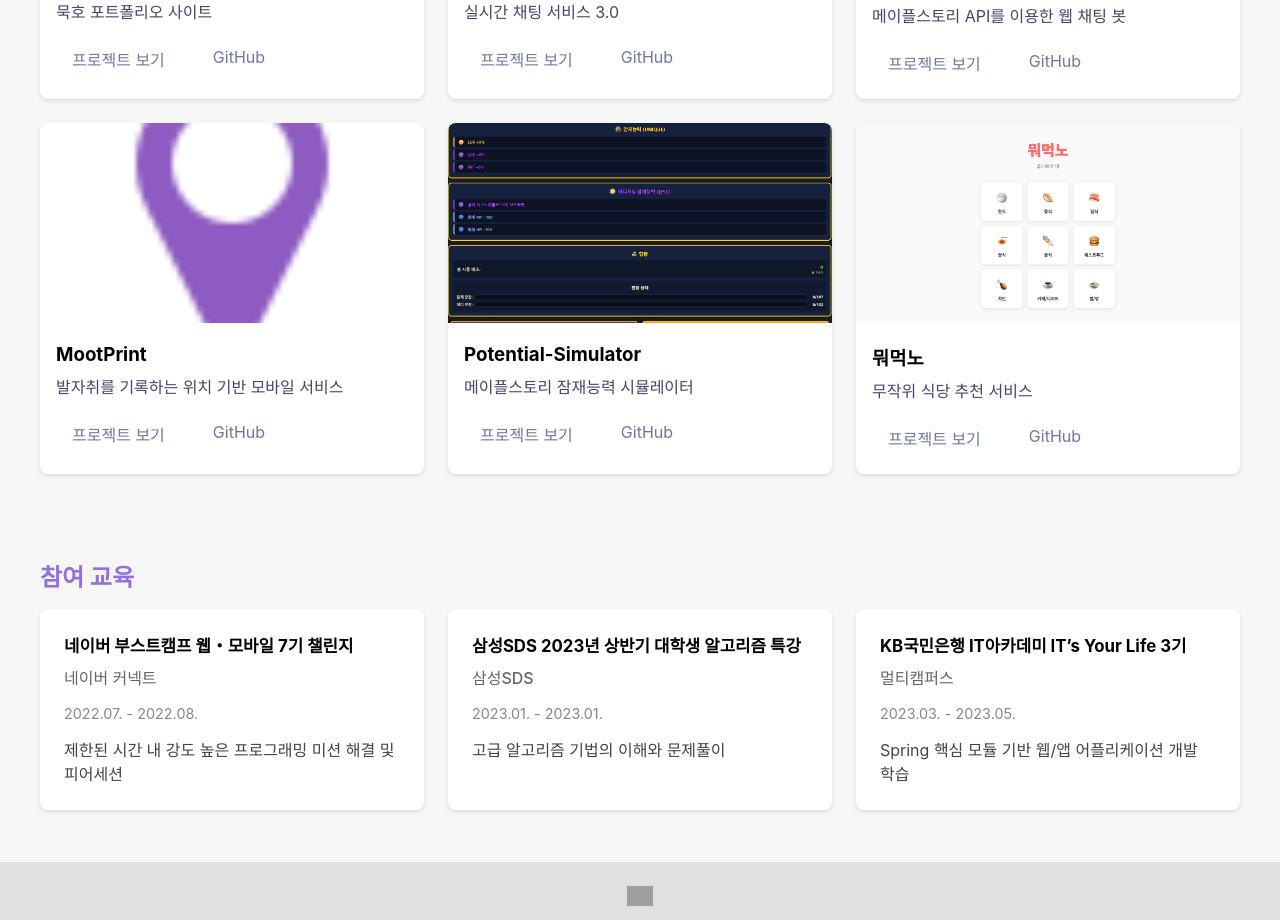
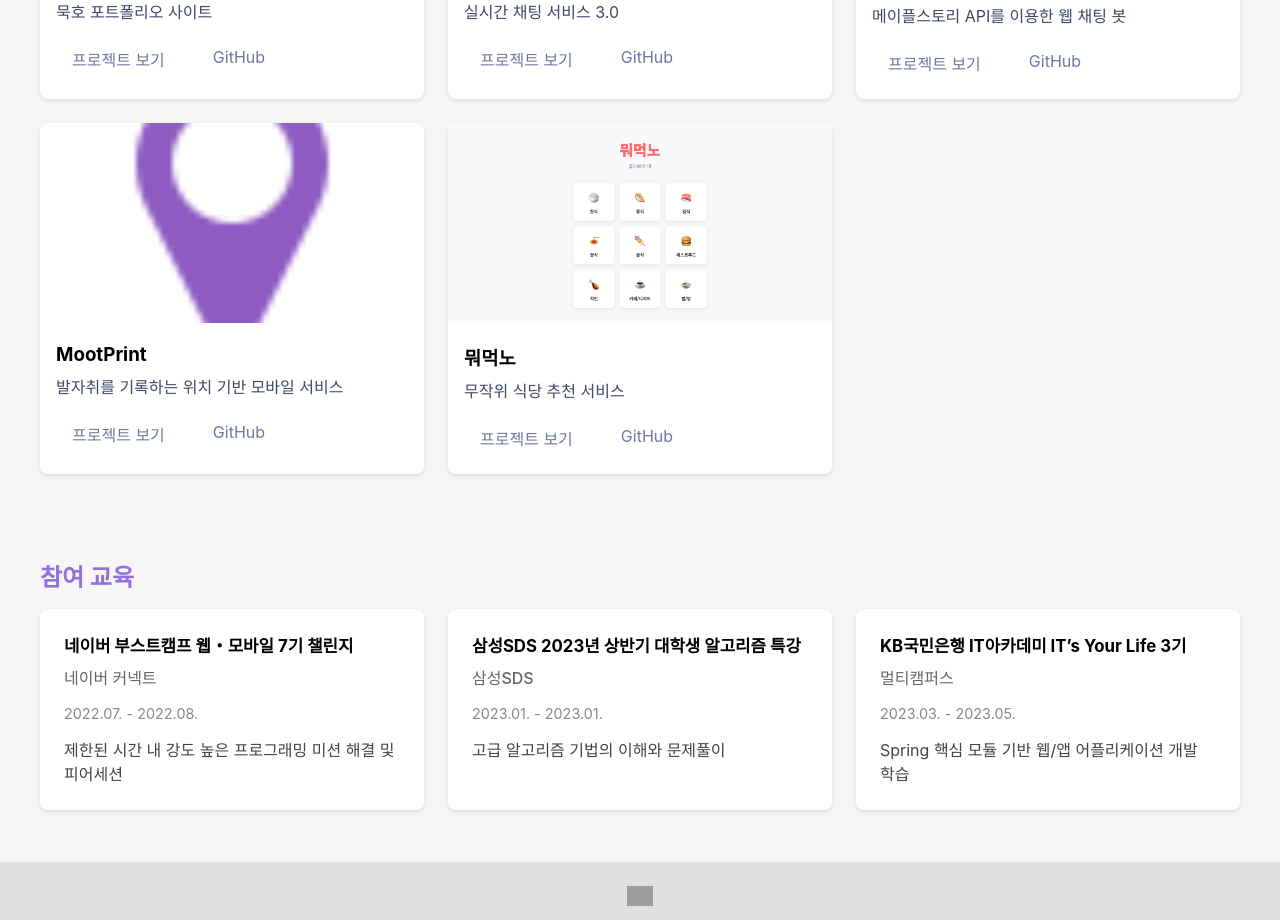
Before and after one commit to Made-By-Mukho/made-by-mukho.github.io, a React (Create React App) app: page / in a window 1280 px wide. Shown: the part 2320-3240 px from the top of the page. Built offline with nearby package versions, Linux system fonts and the light colour scheme; grey boxes are pictures that could not be loaded.

Commit message:
Chore: 뭐먹노 apk 링크 변경

```diff
--- a/src/data/Projects.ts
+++ b/src/data/Projects.ts
@@ -13,7 +13,7 @@
 // import smbot from "../assets/images/smb.png";
 import smweb from "../assets/images/smw.png";
 import mootprint from "../assets/images/mootprint.png";
-import potensimul from "../assets/images/potensimul.png";
+// import potensimul from "../assets/images/potensimul.png";
 import meomeokno from "../assets/images/meomeokno.png";
 
 export const projects: Project[] = [
@@ -105,21 +105,21 @@
     projectUrl: "https://github.com/mukhoplus/MootPrint-Archive",
     githubUrl: "https://github.com/mukhoplus/MootPrint-Archive",
   },
-  {
-    id: 12,
-    title: "Potential-Simulator",
-    description: "메이플스토리 잠재능력 시뮬레이터",
-    imageUrl: potensimul,
-    projectUrl: "https://potential-simulator.vercel.app/",
-    githubUrl: "https://github.com/mukhoplus/Potential-Simulator",
-  },
+  // {
+  //   id: 12,
+  //   title: "Potential-Simulator",
+  //   description: "메이플스토리 잠재능력 시뮬레이터",
+  //   imageUrl: potensimul,
+  //   projectUrl: "https://potential-simulator.vercel.app/",
+  //   githubUrl: "https://github.com/mukhoplus/Potential-Simulator",
+  // },
   {
     id: 13,
     title: "뭐먹노",
     description: "무작위 식당 추천 서비스",
     imageUrl: meomeokno,
     projectUrl:
-      "https://drive.google.com/file/d/150iGIMBn109yOLEkt3pfWKW20rw4W_hm/view?usp=sharing",
+      "https://drive.google.com/file/d/1mP3sWAPygWoesRX7Prt-rllEzjk9Ifbp/view?usp=drive_link",
     githubUrl: "https://github.com/mukhoplus/meomeokno",
   },
 ];
```
Also changed, not shown: 1 other file (tests, documents, lock files or other folders).
